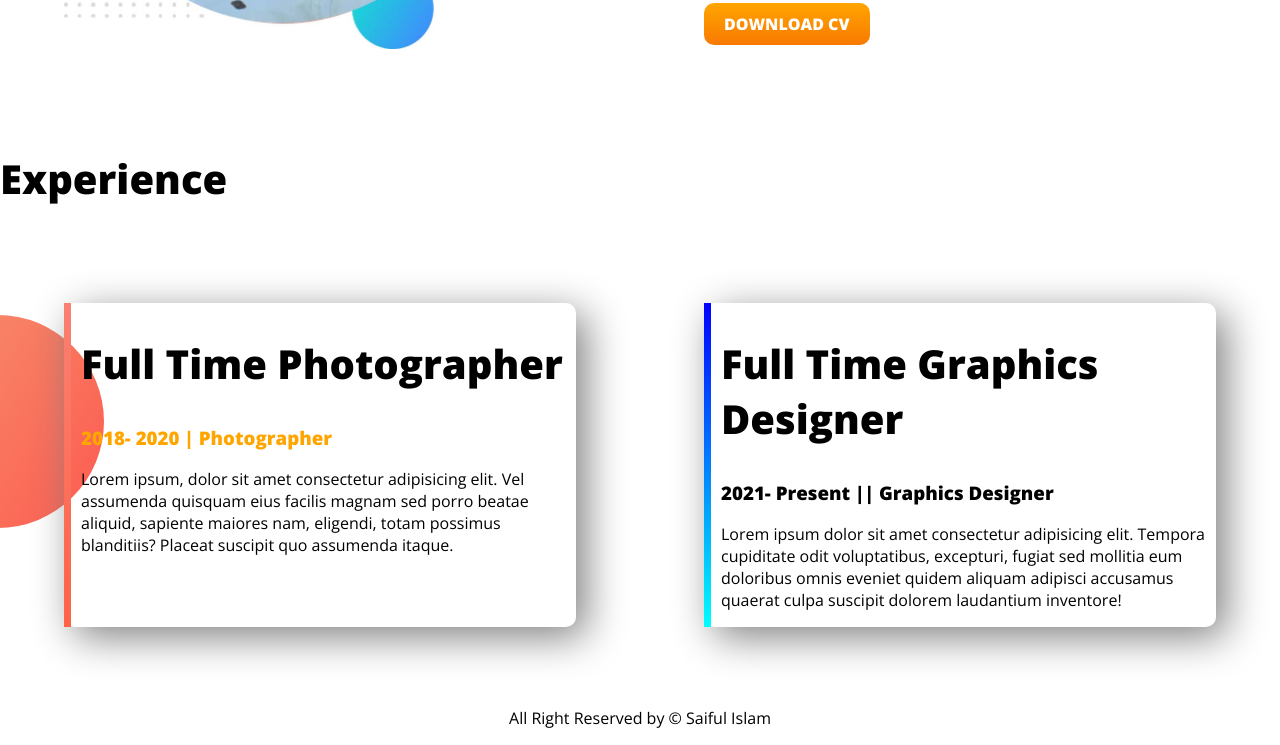
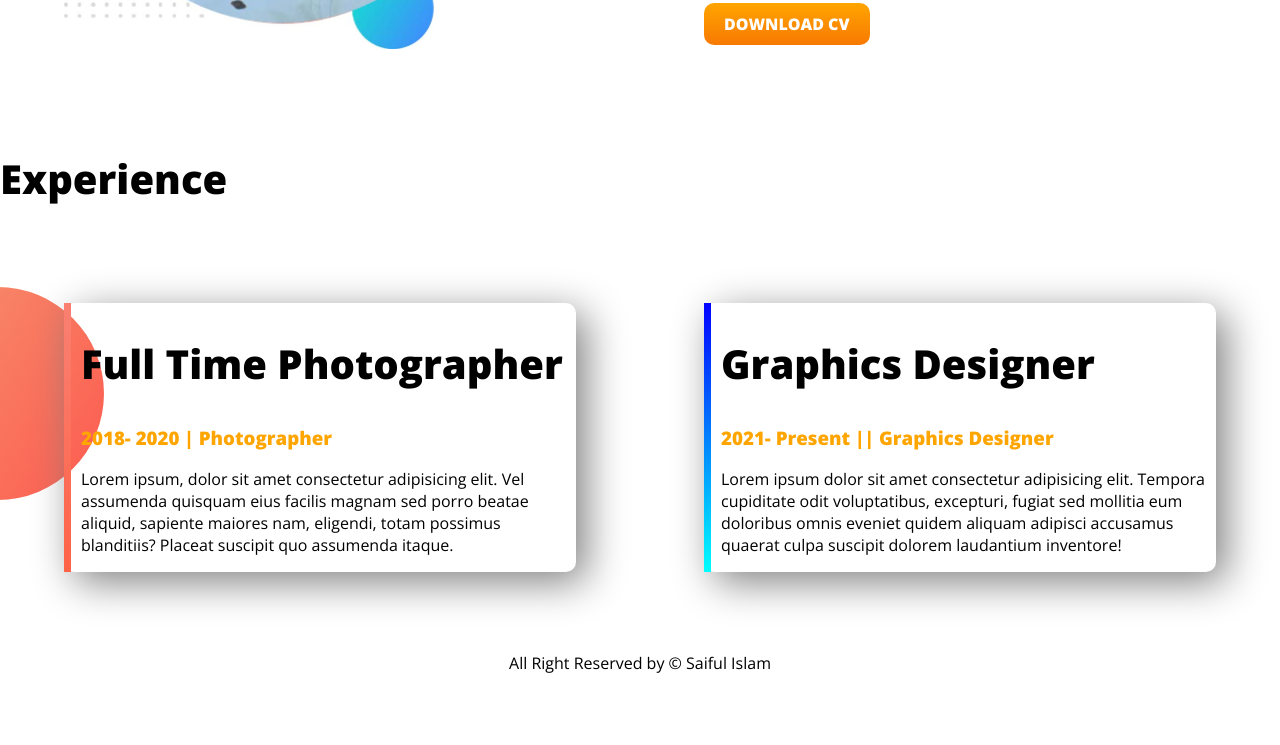
Before and after one commit to Owhab/Saiful, a plain HTML site: page index.html in a window 1280 px wide. Shown: the part 1120-1865 px from the top of the page. After the commit the page ends 1810 px from the top, so only its background shows below. Drawn offline with nearby package versions, Linux system fonts and the light colour scheme.

Commit message:
h3 Color Added

```diff
--- a/index.html
+++ b/index.html
@@ -47,7 +47,7 @@
                 <p>Lorem ipsum, dolor sit amet consectetur adipisicing elit. Vel assumenda quisquam eius facilis magnam sed porro beatae aliquid, sapiente maiores nam, eligendi, totam possimus blanditiis? Placeat suscipit quo assumenda itaque.</p>
             </div>
             <div class="graphics-designer">
-                <h1>Full Time Graphics Designer</h1>
+                <h1>Graphics Designer</h1>
                 <h3>2021- Present || Graphics Designer</h3>
                 <p>Lorem ipsum dolor sit amet consectetur adipisicing elit. Tempora cupiditate odit voluptatibus, excepturi, fugiat sed mollitia eum doloribus omnis eveniet quidem aliquam adipisci accusamus quaerat culpa suscipit dolorem laudantium inventore!</p>
             </div>
--- a/style.css
+++ b/style.css
@@ -92,6 +92,9 @@ a{
     font-size: 40px;
 
 }
+.graphics-designer h3{
+    color: orange;
+}
 footer{
     text-align: center;
 }
```
